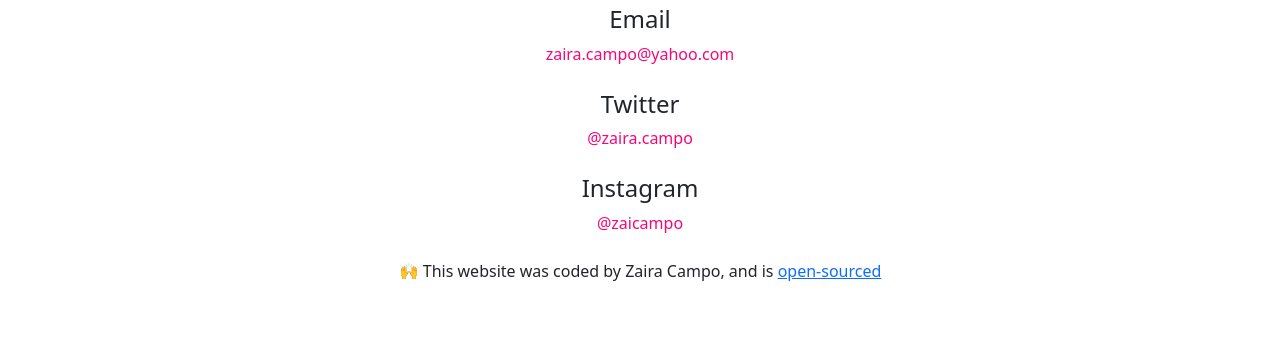
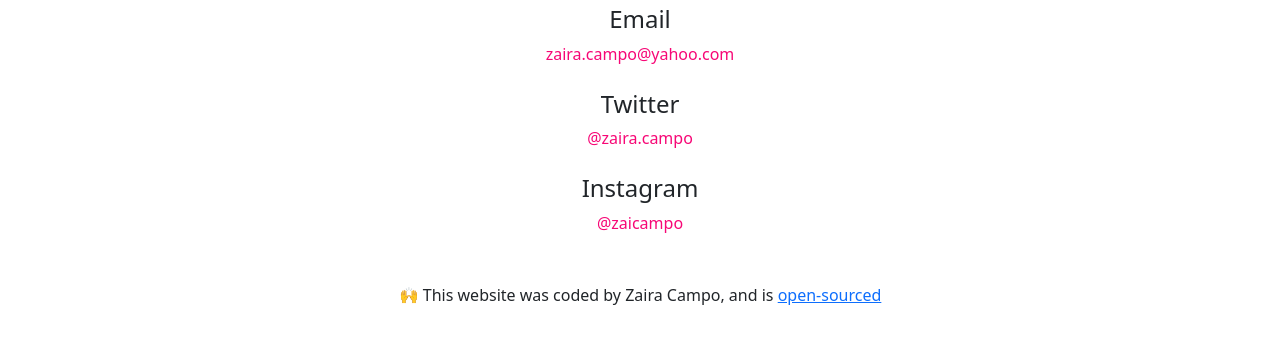
Before and after one commit to zaicampo/portfolio-website, a plain HTML site: page contact.html in a window 1280 px wide. Shown: the part 297-640 px from the top of the page. Drawn offline with nearby package versions, Linux system fonts and the light colour scheme.

Commit message:
Adjusting margin in footer information, contact page

```diff
--- a/contact.html
+++ b/contact.html
@@ -82,7 +82,7 @@
              <a href="https://www.instagram.com/zaicampo" class="contact-info text-center d-block text-decoration-none"target="_blank" title="Instagram profile">@zaicampo</a>
     </section>
 
-      <p class="text-center mt-4">
+      <p class="text-center mt-5">
       🙌 This website was coded by Zaira Campo, and is
       <a
         href="https://github.com/zaicampo/portfolio-website"
```
